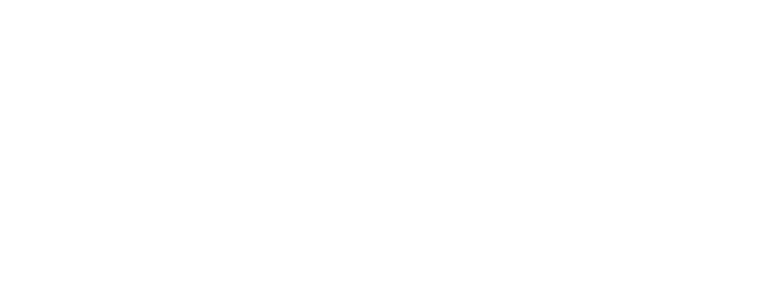
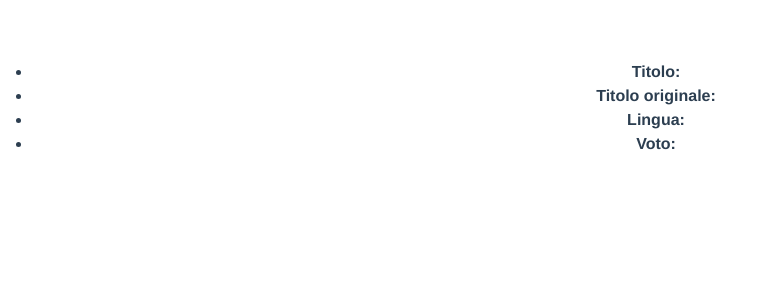
Before and after one commit to torone89/vue-boolflix, a Vue app: page / in a window 1280 px wide. Shown: the top 300 px of the page, without its empty margins (0-762 px from the left). Built offline with nearby package versions, Linux system fonts and the light colour scheme.

Commit message:
Add Nuovo Componente  BoxCar e Creo Liste Statiche

```diff
--- /dev/null
+++ b/src/components/BoxCard.vue
@@ -0,0 +1,21 @@
+<template>
+  <div class="hello">
+    <ul>
+      <li><strong>Titolo:</strong></li>
+      <li><strong>Titolo originale:</strong></li>
+      <li><strong>Lingua:</strong></li>
+      <li><strong>Voto:</strong></li>
+    </ul>
+  </div>
+</template>
+
+<script>
+export default {
+  name: "BoxCard",
+  props: {},
+};
+</script>
+
+<!-- Add "scoped" attribute to limit CSS to this component only -->
+<style scoped lang="scss">
+</style>
--- a/src/components/TheMain.vue
+++ b/src/components/TheMain.vue
@@ -1,9 +1,16 @@
 <template>
-  <div class="hello"></div>
+  <div class="prova">
+    <!-- COMPONENTE PER CREARE LE CART E V-FOR LOGICA -->
+    <box-card />
+  </div>
 </template>
 
 <script>
+import BoxCard from "./BoxCard.vue";
 export default {
+  components: {
+    BoxCard,
+  },
   name: "TheMain",
   props: {},
 };
```
